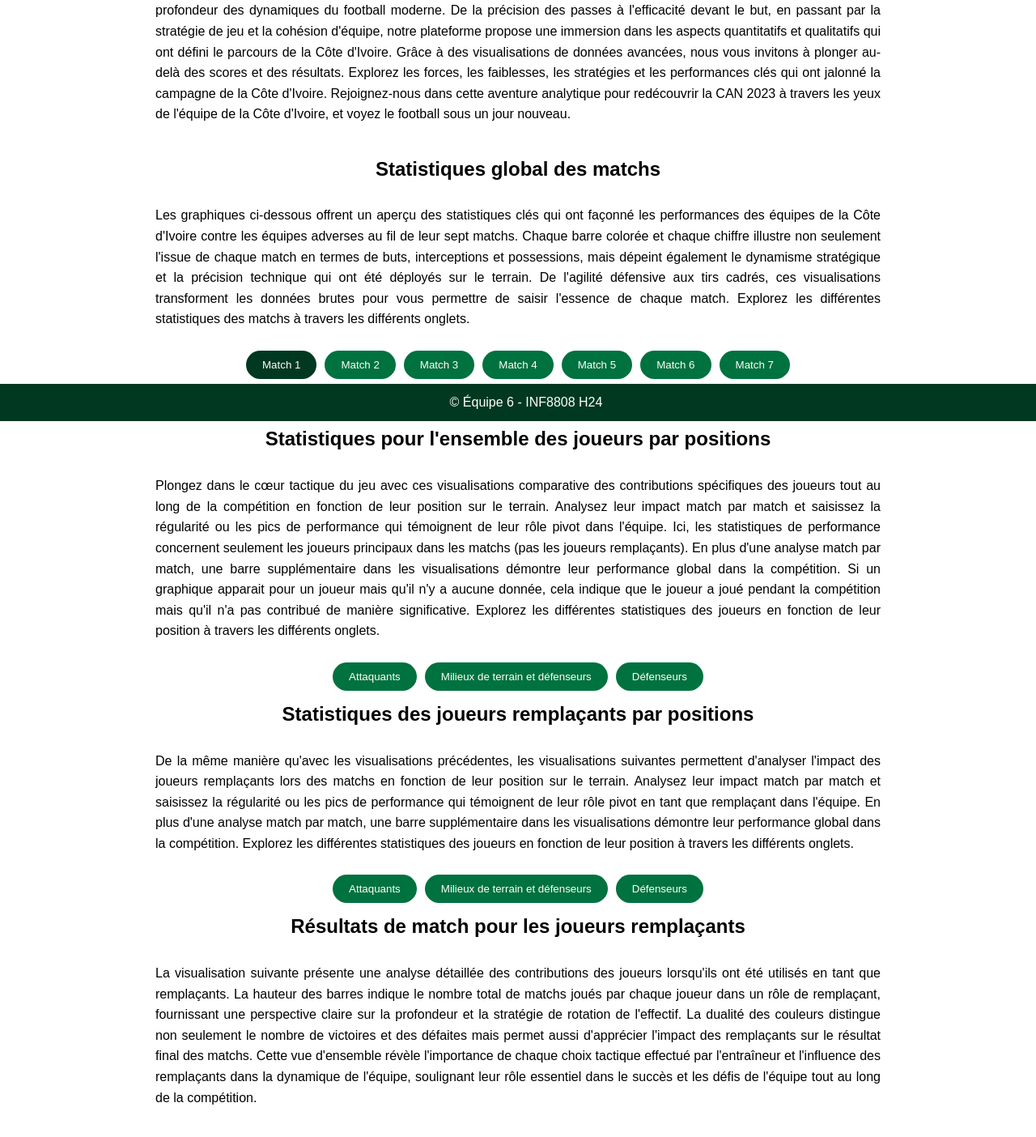
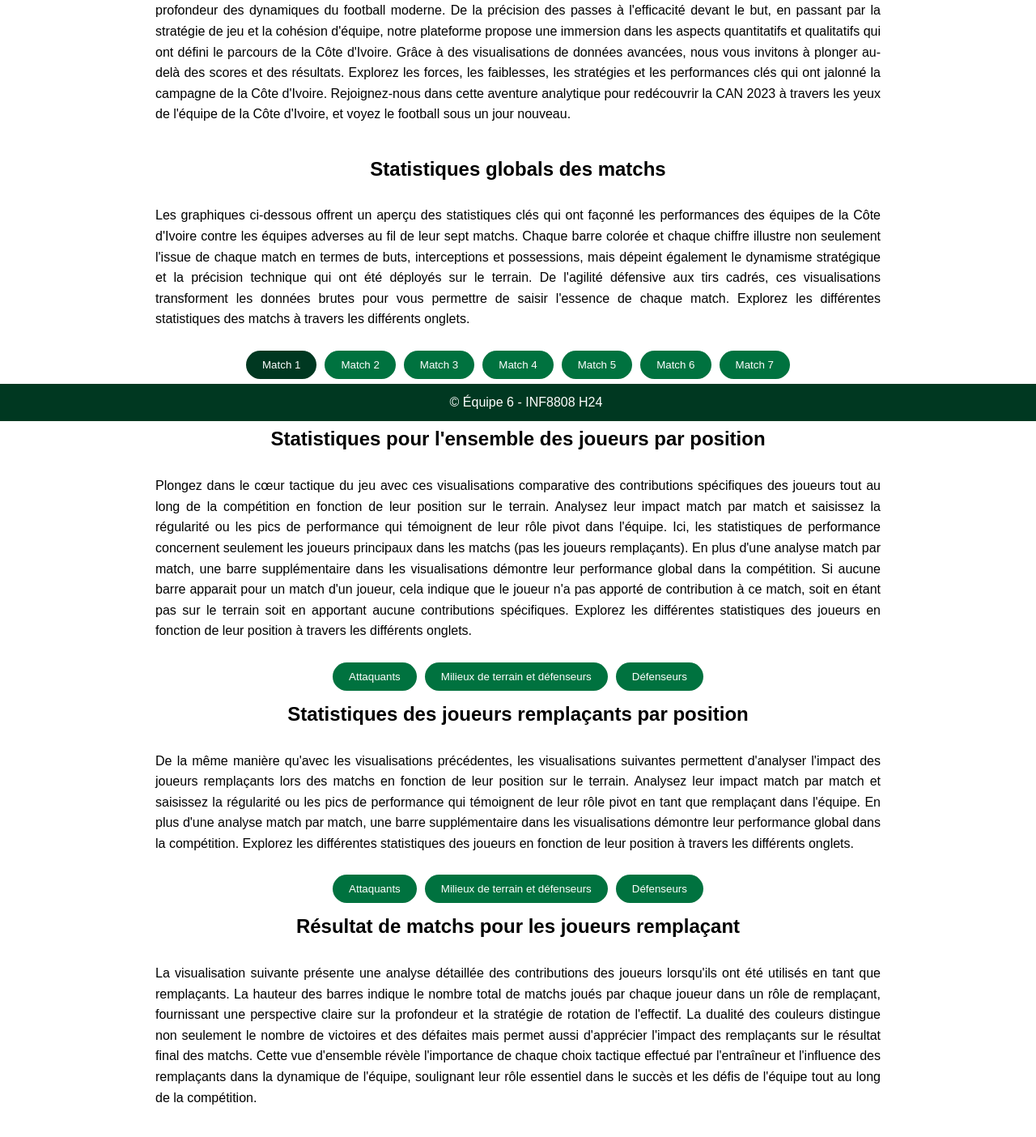
Before and after one commit to oxanaberne/Visu_Projet, a FastAPI app: template templates/index.html in a window 1280 px wide. Shown: the part 280-1684 px from the top of the page at 81% size. Run offline with FastAPI, Linux system fonts and the light colour scheme; the template is opened without the code that fills it: most values are stand-ins (such as "Sample title", 1, 10 or a date in 2020).

Commit message:
corrections textes

```diff
--- a/templates/players_performance.html
+++ b/templates/players_performance.html
@@ -1,13 +1,13 @@
 <script src="/static/scripts/players_performance.js"></script>
 <link rel="stylesheet" href="/static/css/players_performance.css">
 
-<h2>Statistiques pour l'ensemble des joueurs par positions</h2>
+<h2>Statistiques pour l'ensemble des joueurs par position</h2>
 <p class="texte">
     Plongez dans le cœur tactique du jeu avec ces visualisations comparative des contributions spécifiques des joueurs tout au long de la compétition en fonction de leur
     position sur le terrain. Analysez leur impact match par match et saisissez la régularité ou les pics de performance qui témoignent de leur rôle pivot dans l'équipe.
     Ici, les statistiques de performance concernent seulement les joueurs principaux dans les matchs (pas les joueurs remplaçants).
-    En plus d'une analyse match par match, une barre supplémentaire dans les visualisations démontre leur performance global dans la compétition. Si un graphique apparait
-    pour un joueur mais qu'il n'y a aucune donnée, cela indique que le joueur a joué pendant la compétition mais qu'il n'a pas contribué de manière significative.
+    En plus d'une analyse match par match, une barre supplémentaire dans les visualisations démontre leur performance global dans la compétition. Si aucune barre apparait
+    pour un match d'un joueur, cela indique que le joueur n'a pas apporté de contribution à ce match, soit en étant pas sur le terrain soit en apportant aucune contributions spécifiques.
     Explorez les différentes statistiques des joueurs en fonction de leur position à travers les différents onglets.
 </p>
 <div id="nav-bar">
--- a/templates/results_matchs_subs.html
+++ b/templates/results_matchs_subs.html
@@ -1,6 +1,6 @@
 <link rel="stylesheet" href="/static/css/results_matchs_subs.css">
 
-<h2>Résultats de match pour les joueurs remplaçants</h2>
+<h2>Résultat de matchs pour les joueurs remplaçant</h2>
 <p class="texte">
     La visualisation suivante présente une analyse détaillée des contributions des joueurs lorsqu'ils ont été utilisés
     en tant que remplaçants. La hauteur des barres indique le nombre total de matchs joués par chaque joueur dans un
--- a/templates/statistiques_matchs.html
+++ b/templates/statistiques_matchs.html
@@ -1,7 +1,7 @@
 <script src="/static/scripts/statistiques_matchs.js"></script>
 <link rel="stylesheet" href="/static/css/statistiques_matchs.css">
 
-<h2>Statistiques global des matchs</h2>
+<h2>Statistiques globals des matchs</h2>
 <p class="texte">
     Les graphiques ci-dessous offrent un aperçu des statistiques clés qui ont façonné les performances
     des équipes de la Côte d'Ivoire contre les équipes adverses au fil de leur sept matchs. Chaque barre
--- a/templates/subs_performance.html
+++ b/templates/subs_performance.html
@@ -1,7 +1,7 @@
 <script src="/static/scripts/subs_performance.js"></script>
 <link rel="stylesheet" href="/static/css/subs_performance.css">
 
-<h2>Statistiques des joueurs remplaçants par positions</h2>
+<h2>Statistiques des joueurs remplaçants par position</h2>
 <p class="texte">
     De la même manière qu'avec les visualisations précédentes, les visualisations suivantes permettent d'analyser l'impact des joueurs remplaçants lors des matchs
     en fonction de leur position sur le terrain. Analysez leur impact match par match et saisissez la régularité ou les pics de performance qui témoignent de leur
```
